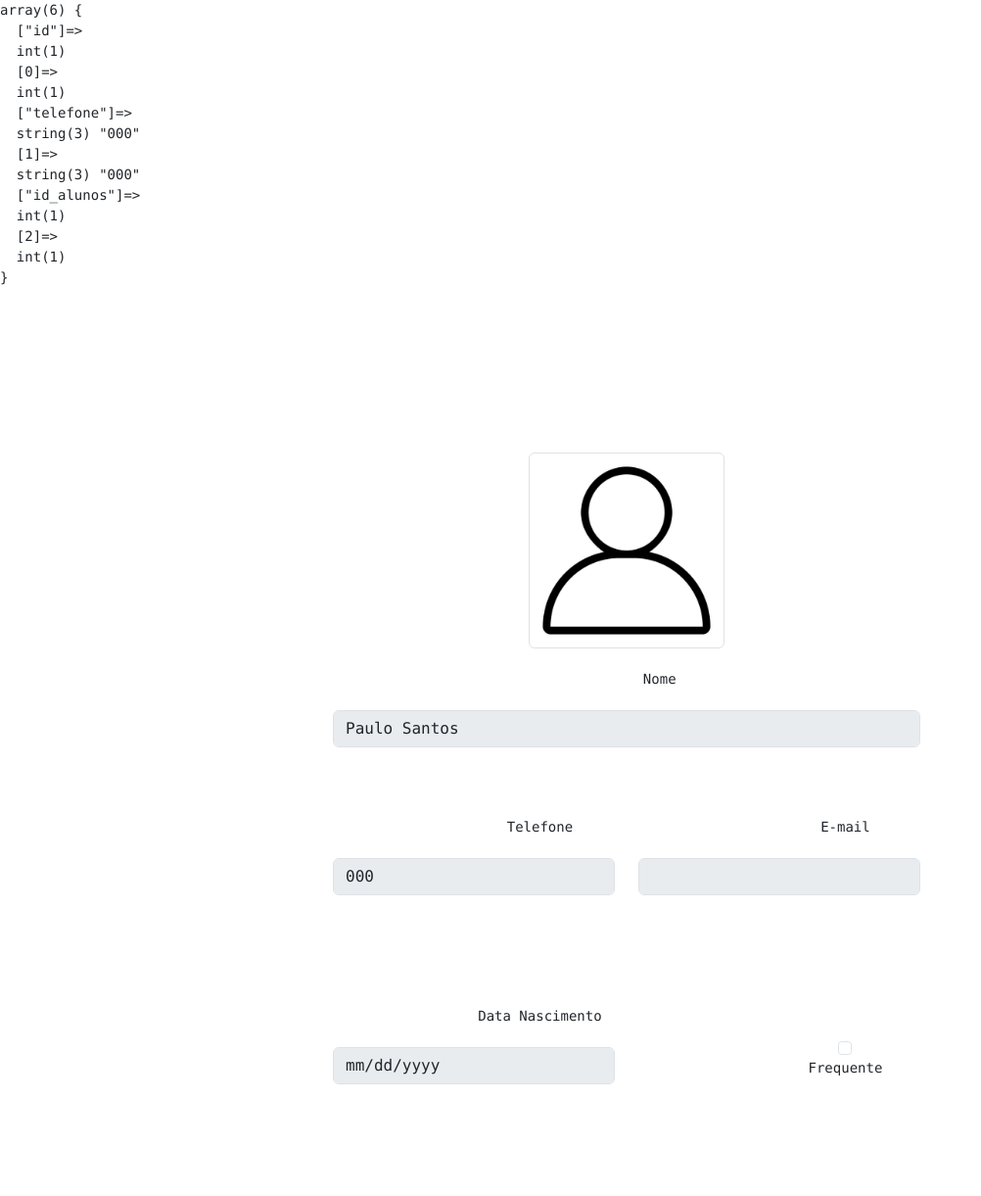
After one commit to DaniLimaa/Chamadinha, a PHP site: page /ficha.php?id_aluno=1 in a window 1280 px wide. The commit adds this page. Shown: the whole page at 98% size, without its empty margins (0-1002 px from the left). Run offline with PHP 8.4, Linux system fonts and the light colour scheme; tables that the repository leaves empty or names only in its code hold one stand-in row (values such as "Sample post"); data that the repository does not hold is empty.

Commit message:
puxando dados do banco de dados no form

```diff
--- /dev/null
+++ b/ficha.php
@@ -0,0 +1,69 @@
+<?php
+
+$id_aluno = $_GET['id_aluno'];
+
+$dsn = 'mysql:dbname=bd_chamadinha;host=127.0.0.1';
+$user = 'root';
+$password = '';
+
+$banco = new PDO($dsn, $user, $password);
+
+$select = 'SELECT * FROM tb_info_alunos WHERE id_alunos = '. $id_aluno;
+
+$dados = $banco->query($select)->fetch();
+
+echo '<pre>';
+var_dump($dados);
+
+?>
+
+
+
+
+<link href="https://cdn.jsdelivr.net/npm/bootstrap@5.3.3/dist/css/bootstrap.min.css" rel="stylesheet" integrity="sha384-QWTKZyjpPEjISv5WaRU9OFeRpok6YctnYmDr5pNlyT2bRjXh0JMhjY6hW+ALEwIH" crossorigin="anonymous">
+
+<style>
+    main {
+        display: flex;
+        flex-direction: column;
+        align-items: center;
+    }
+
+    form {
+        width: 600px;
+    }
+    img{
+        width: 200px;
+        object-fit: cover;
+    }
+</style>
+
+<main class="container text-center my 5">
+
+    <img src="./img/perfil.jpg" alt="imagem perfil" class="img-thumbnail">
+
+    <form action="#">
+        <label for="nome">Nome</label>
+        <input type="text" value="Paulo Santos" disabled class="form-control">
+        <div class="row mt-2">
+            <div class="col">
+                <label for="telefone">Telefone</label>
+                <input type="number" value="<?= $dados['telefone'] ?>" disabled class="form-control">
+            </div>
+            <div class="col">
+                <label for="email">E-mail</label>
+                <input type="email" value="<?= $dados ['email'] ?>" disabled class="form-control">
+            </div>
+        </div>
+        <div class="row mt-2">
+            <div class="col">
+                <label for="data_nascimento">Data Nascimento</label>
+                <input type="date" value="<?= $dados ['nascimento'] ?>" disabled class="form-control">
+            </div>
+            <div class="col my-4 pt-2">
+                <input type="checkbox" class="form-check-input">
+                <label for="frequente">Frequente</label>
+            </div>
+        </div>
+    </form>
+</main>
--- a/index.php
+++ b/index.php
@@ -28,9 +28,9 @@ $resultado = $banco->query($select)->fetchAll();
                 <td> <?= $lista['id'] ?> </td>
                 <td> <?php echo $lista['nome'] ?> </td>
                 <td class="text-center">
-                    <a class="btn btn-primary" href="#">Link</a>
-                    <a class="btn btn-warning" href="#">Link</a>
-                    <a class="btn btn-danger" href="#">Link</a>
+                    <a class="btn btn-primary" href="./ficha.php?id_aluno=<?= $lista['id'] ?>">Abrir</a>
+                    <a class="btn btn-warning" href="#">Editar</a>
+                    <a class="btn btn-danger" href="#">Excluir</a>
                 </td>
             </tr>
         <?php } ?>
```
Also changed, not shown: img/perfil.jpg (added).
